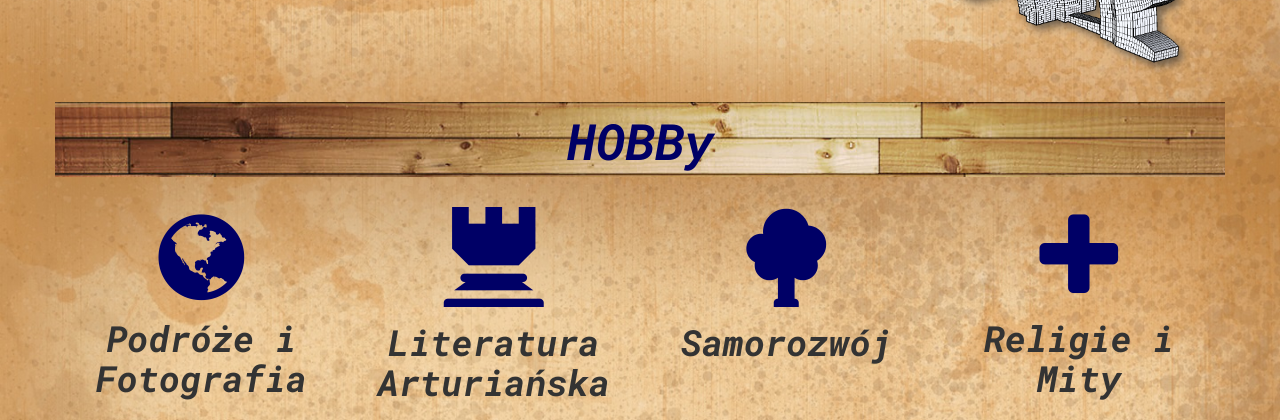
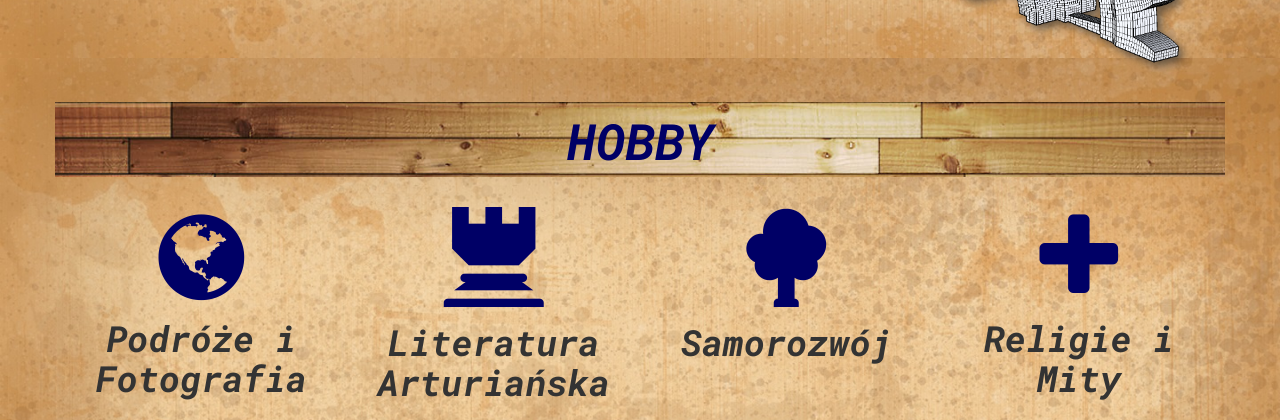
Before and after one commit to DawidTracz/PersonalSite, a plain HTML site: page indexpl.html in a window 1280 px wide. Shown: the part 2342-2762 px from the top of the page. Drawn offline with nearby package versions, Linux system fonts and the light colour scheme.

Commit message:
fixed background

```diff
--- a/indexpl.html
+++ b/indexpl.html
@@ -249,7 +249,7 @@
 		</div>
 		<div class="row hobrow text-center">
 			<div class="col-md-12 hrow text-center">
-				<h1 class="mainheader">HOBBy</h1>
+				<h1 class="mainheader">HOBBY</h1>
 			</div>
 		</div>
 		<div id="hobsubrow" class="row text-center">
@@ -322,7 +322,7 @@
 						<div class="item">
 							<img class="img-responsive slimg" src="img/slider/egipt.jpg" alt="Egypt" >
 							<div class="carousel-caption">
-								<h1>Egyipt</h1>
+								<h1>Egipt</h1>
 								<h2>Góra Synaj</h2>
 							</div>
 						</div>
--- a/main.css
+++ b/main.css
@@ -4,7 +4,8 @@
 body{
 	background-image: url("img/background2.jpg");
 	background-size: 100%;
-	background-repeat: repeat-y;
+	background-repeat: no-repeat;
+	  background-attachment: fixed;
 }
 .navbar{
 	background: rgba(204, 204, 204,  0.5);
--- a/mainpl.css
+++ b/mainpl.css
@@ -4,7 +4,8 @@
 body{
 	background-image: url("img/background2.jpg");
 	background-size: 100%;
-	background-repeat: repeat-y;
+	background-repeat: no-repeat;
+	  background-attachment: fixed;
 }
 .navbar{
 	background: rgba(204, 204, 204,  0.5);
```
